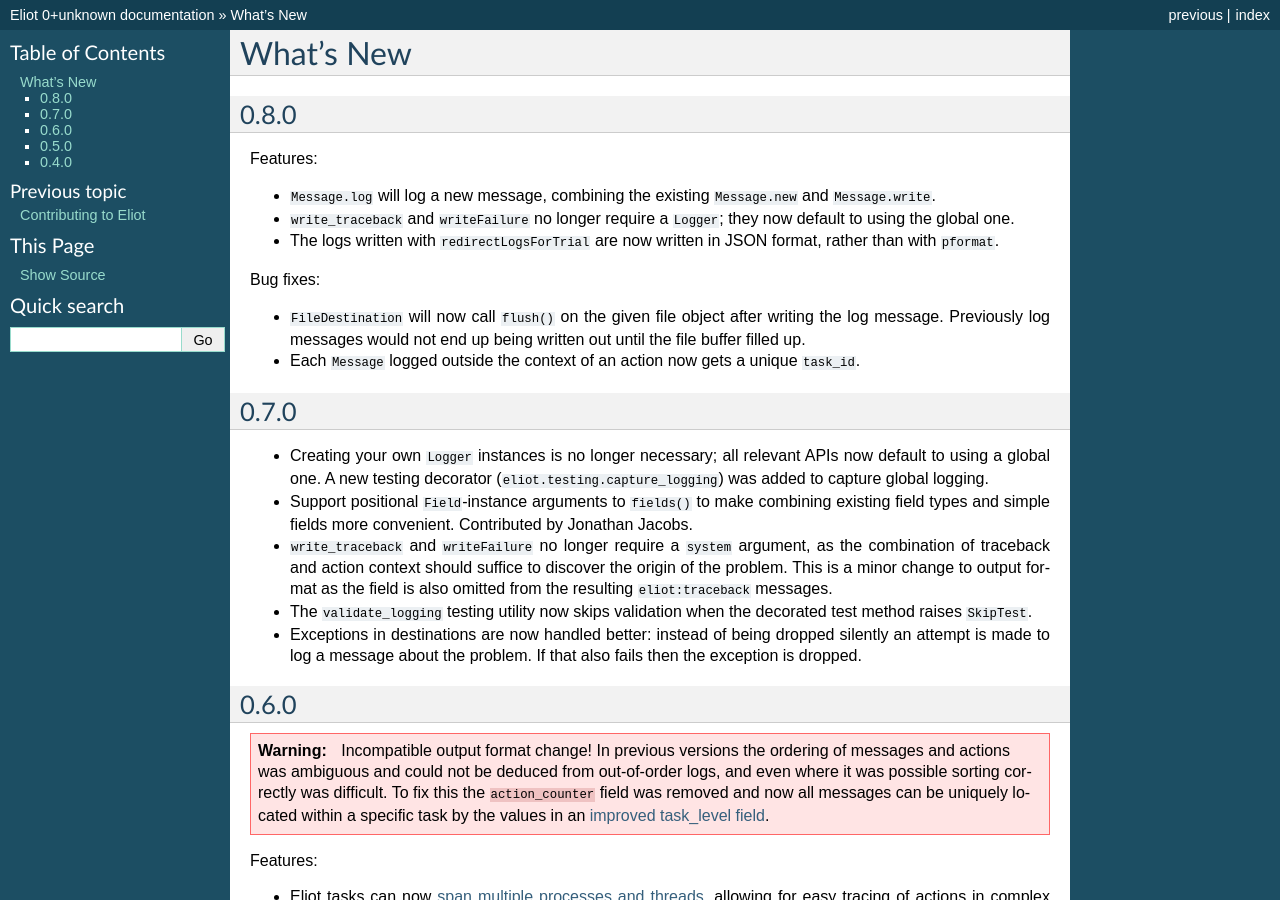
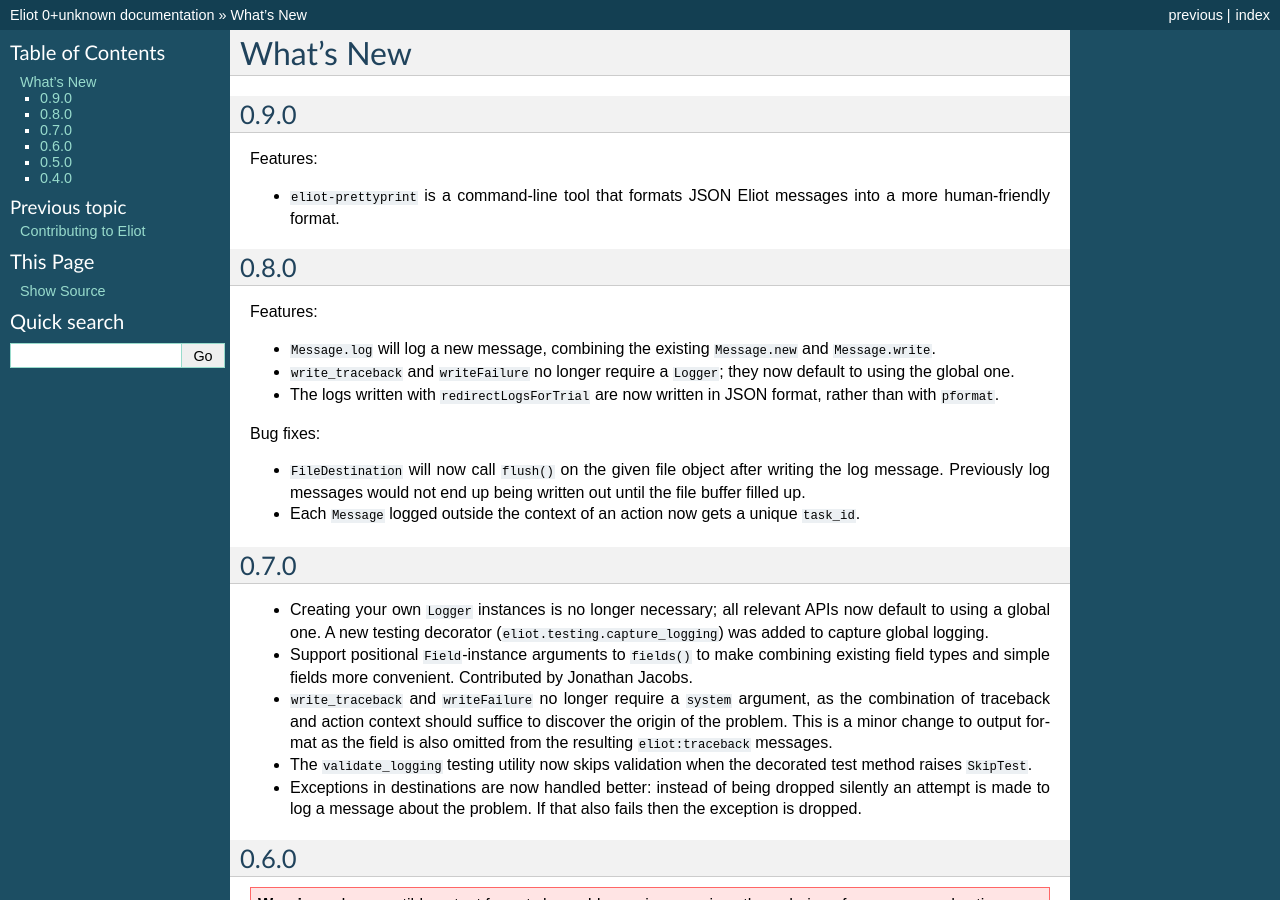
Before and after one commit to itamarst/eliot, a Sphinx documentation site: the page built from docs/source/news.rst, in a window 1280 px wide and 900 px high. Built offline with Sphinx 7.4.7, drawn with Linux system fonts in a browser that asks for light colours.

Commit message:
News and documentation.

```diff
--- a/docs/source/index.rst
+++ b/docs/source/index.rst
@@ -1,6 +1,6 @@
 .. include:: ../../README.rst
 
-Here's an example of using Eliot, and the output rendered by `eliot-tree`_:
+Here's an example of using Eliot, and the output rendered by the third-party `eliot-tree`_ utility:
 
 .. literalinclude:: ../../examples/linkcheck.py
 
@@ -34,6 +34,7 @@
    threads
    types
    types-testing
+   reading
    elasticsearch
    twisted
    fields
--- a/docs/source/news.rst
+++ b/docs/source/news.rst
@@ -1,5 +1,12 @@
 What's New
 ==========
+
+0.9.0
+^^^^^
+
+Features:
+
+* ``eliot-prettyprint`` is a command-line tool that formats JSON Eliot messages into a more human-friendly format.
 
 0.8.0
 ^^^^^
```
Also changed, not shown: docs/source/reading.rst (added, +22 -0 lines).
